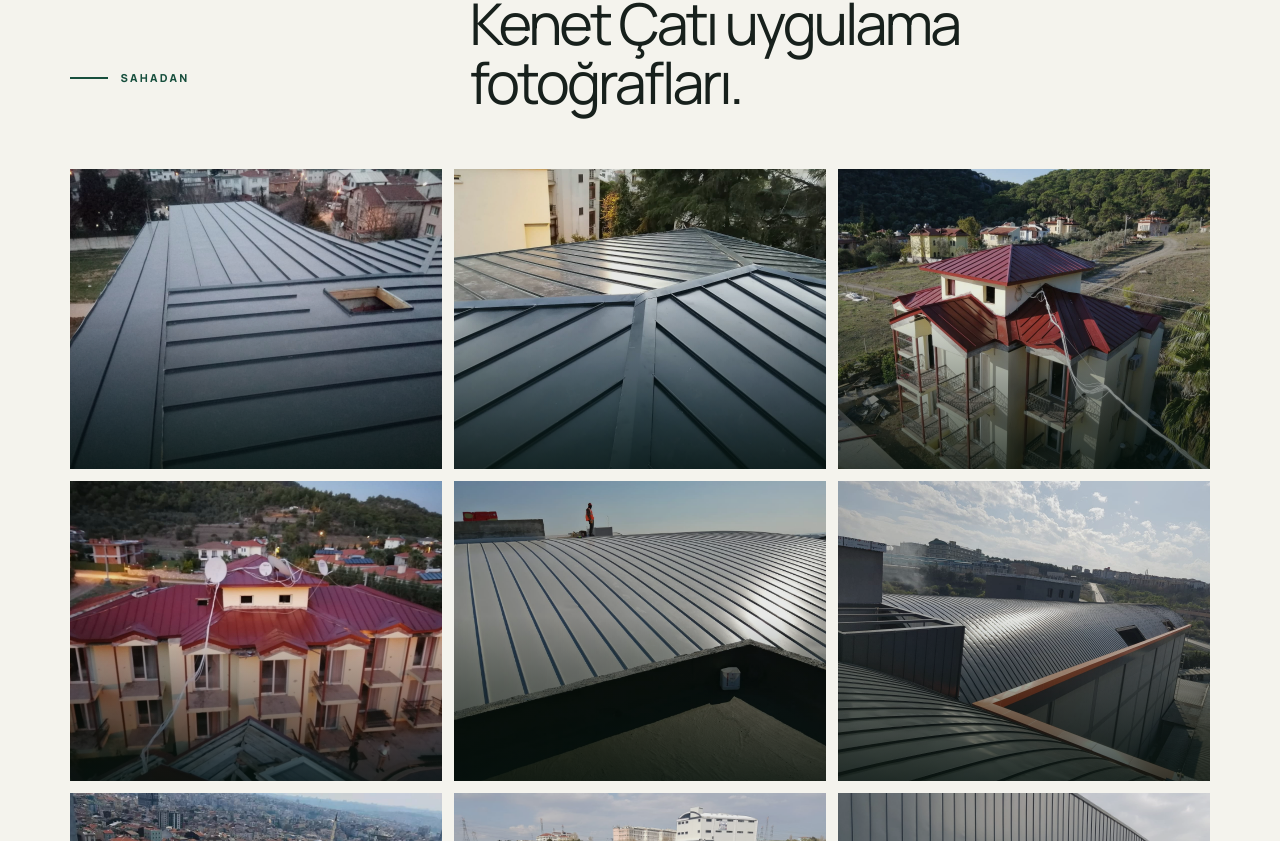
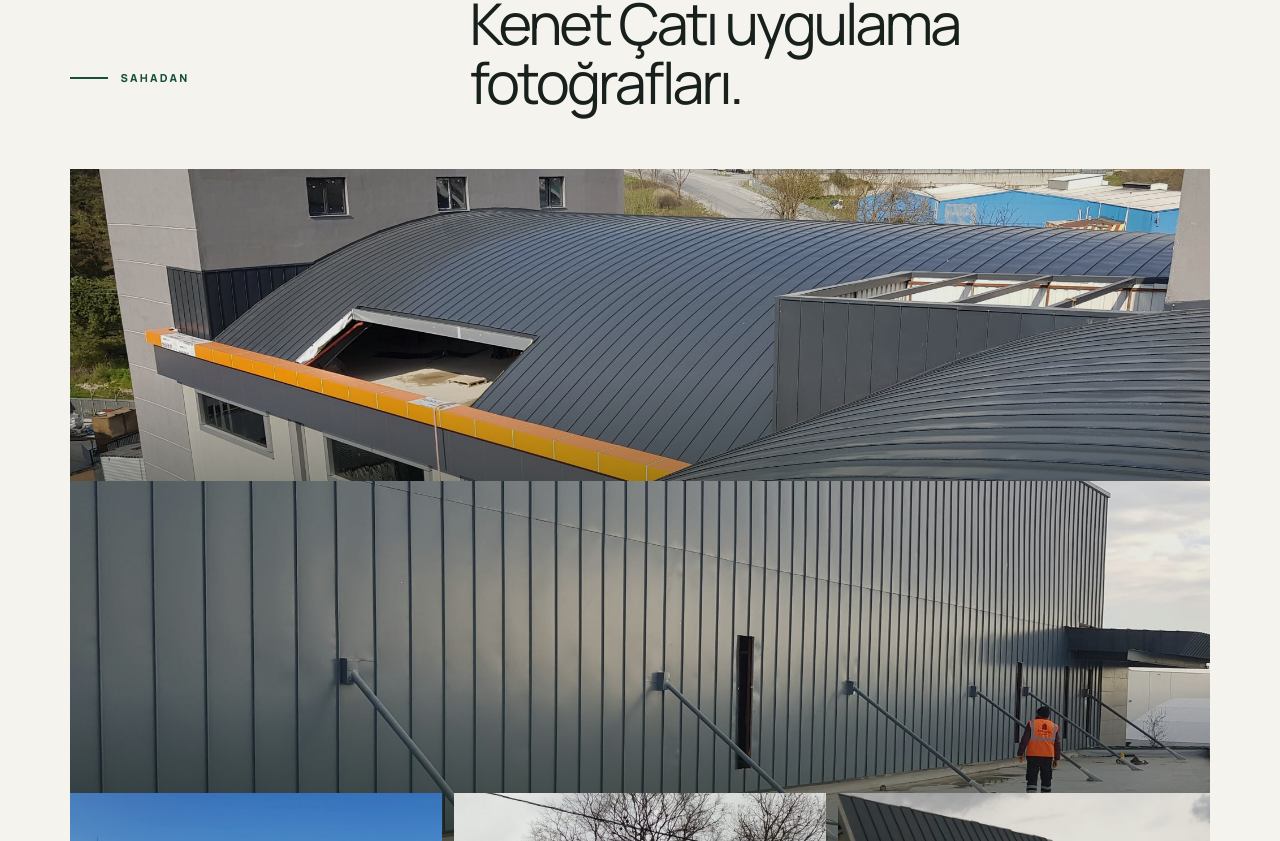
Before and after one commit to aleynakaynak/yesilrotayapi, a Next.js app: page /hizmetler/kenet-cati-uygulamalari in a window 1280 px wide. Shown: the part 1399-2240 px from the top of the page. Built offline with nearby package versions, Linux system fonts and the light colour scheme.

Commit message:
Prioritize strong kenet roof project images

```diff
--- a/app/hizmetler/[slug]/page.tsx
+++ b/app/hizmetler/[slug]/page.tsx
@@ -11,13 +11,6 @@ type ServicePageProps = {
 
 const serviceGalleries: Record<string, string[]> = {
   "kenet-cati-uygulamalari": [
-    "WhatsApp Image 2026-08-20 at 14.45.09 (2).jpeg",
-    "WhatsApp Image 2026-08-20 at 14.45.09 (3).jpeg",
-    "WhatsApp Image 2026-08-20 at 14.45.10 (1).jpeg",
-    "WhatsApp Image 2026-08-20 at 14.45.10.jpeg",
-    "WhatsApp Image 2026-08-20 at 16.21.30.jpeg",
-    "WhatsApp Image 2026-08-20 at 16.21.31 (1).jpeg",
-    "WhatsApp Image 2026-08-20 at 16.21.31.jpeg",
     "WhatsApp Image 2026-08-20 at 16.21.32.jpeg",
     "WhatsApp Image 2026-08-20 at 16.21.33.jpeg",
     "WhatsApp Image 2026-08-20 at 16.21.34 (1).jpeg",
@@ -31,6 +24,13 @@ const serviceGalleries: Record<string, string[]> = {
     "WhatsApp Image 2026-08-20 at 16.21.35 (2).jpeg",
     "WhatsApp Image 2026-08-20 at 16.21.35 (3).jpeg",
     "WhatsApp Image 2026-08-20 at 16.21.35.jpeg",
+    "WhatsApp Image 2026-08-20 at 16.21.30.jpeg",
+    "WhatsApp Image 2026-08-20 at 16.21.31 (1).jpeg",
+    "WhatsApp Image 2026-08-20 at 16.21.31.jpeg",
+    "WhatsApp Image 2026-08-20 at 14.45.09 (2).jpeg",
+    "WhatsApp Image 2026-08-20 at 14.45.09 (3).jpeg",
+    "WhatsApp Image 2026-08-20 at 14.45.10 (1).jpeg",
+    "WhatsApp Image 2026-08-20 at 14.45.10.jpeg",
   ].map((fileName) => `/images/${encodeURIComponent(fileName)}`),
 };
 
@@ -120,14 +120,18 @@ export default async function ServicePage({ params }: ServicePageProps) {
           </div>
           <div className="projects-masonry">
             {gallery.map((src, index) => (
-              <figure className="project-tile" key={src}>
+              <figure
+                className="project-tile"
+                key={src}
+                style={index < 2 ? { gridColumn: "1 / -1", minHeight: "460px" } : undefined}
+              >
                 {/* eslint-disable-next-line @next/next/no-img-element -- next/image's optimizer isn't supported on this Cloudflare/vinext runtime */}
                 <img
                   src={src}
                   alt={`${service.shortTitle} uygulaması ${index + 1}`}
-                  loading="lazy"
-                  width={640}
-                  height={480}
+                  loading={index < 2 ? "eager" : "lazy"}
+                  width={index < 2 ? 1280 : 640}
+                  height={index < 2 ? 720 : 480}
                 />
               </figure>
             ))}
```
